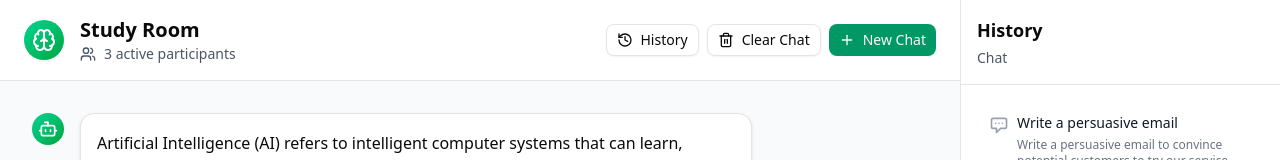
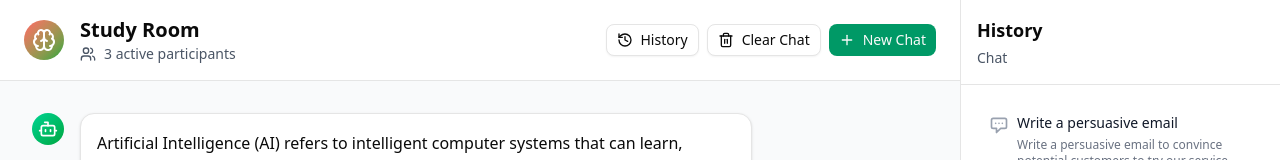
Before and after one commit to defzeke/BrainLink-AI, a Next.js app: page /room/chat-room in a window 1280 px wide. Shown: the top 160 px of the page. Built offline with nearby package versions, Linux system fonts and the light colour scheme; no server answers.

Commit message:
feat: :D
Automated commit to sync local changes.
Timestamp: 2025-10-27 05:02:48 UTC
Summary:
- Added: 0
- Modified: 1
- Deleted: 0
- Renamed: 0
Changed files:
- src/app/room/chat-room/page.tsx

```diff
--- a/src/app/room/chat-room/page.tsx
+++ b/src/app/room/chat-room/page.tsx
@@ -114,7 +114,7 @@ export default function RoomPage() {
         {/* Header */}
         <div className="bg-white border-b px-6 py-4 flex items-center justify-between">
           <div className="flex items-center gap-4">
-            <div className="w-10 h-10 rounded-full bg-gradient-to-br from-emerald-400 to-green-600 flex items-center justify-center">
+            <div className="w-10 h-10 rounded-full bg-gradient-to-br from-red-400 to-green-600 flex items-center justify-center">
               <Brain className="w-6 h-6 text-white" />
             </div>
             <div>
```
